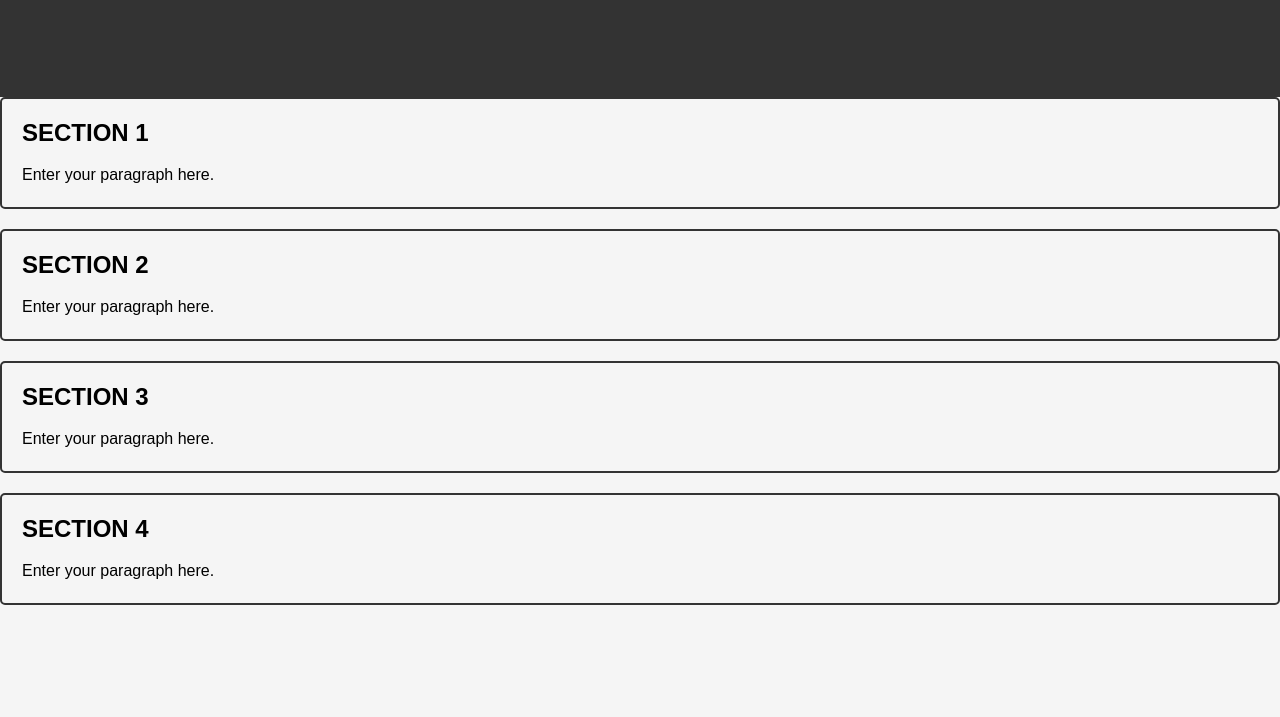
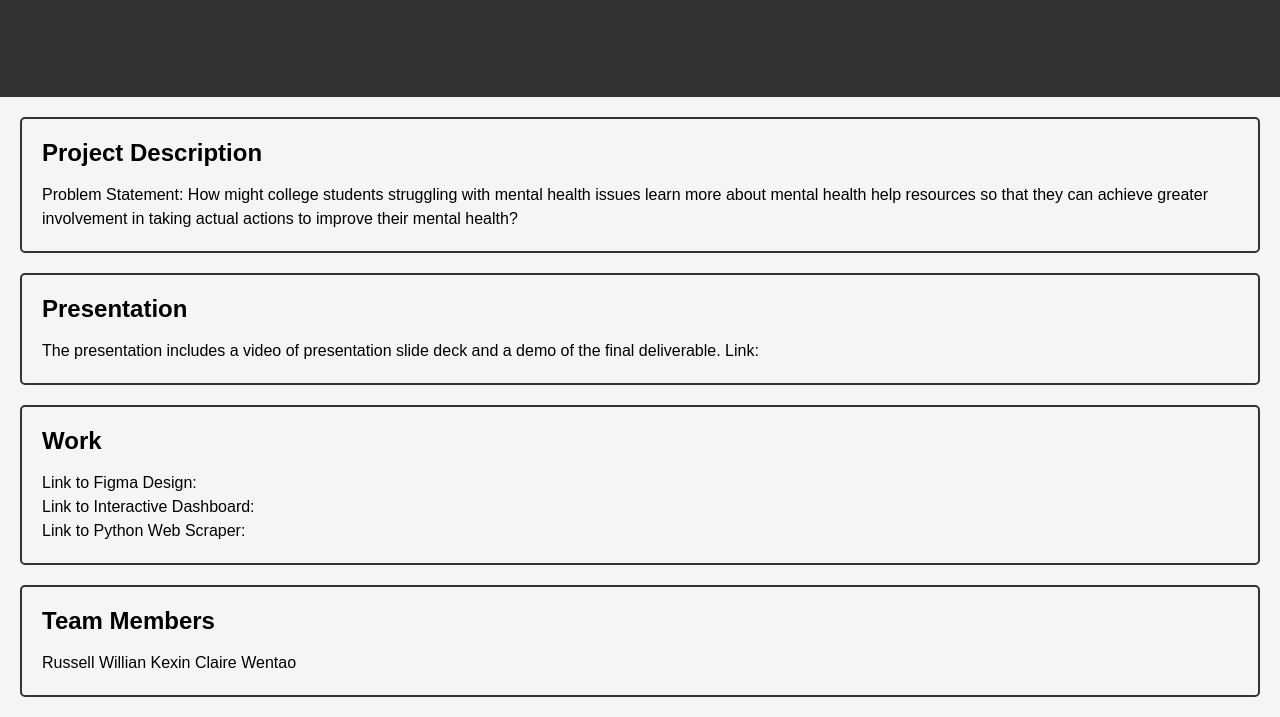
Before and after one commit to Russell-Eng/Jeeva-Landing-Page, a plain HTML site: page index.html in a window 1280 px wide. Shown: the part 145-862 px from the top of the page. Before the commit the page ends 800 px from the top, so only its background shows below. Drawn offline with Linux system fonts and the light colour scheme.

Commit message:
update section content

```diff
--- a/index.html
+++ b/index.html
@@ -11,23 +11,38 @@
   </header>
 
 	<section>
-		<h2>Section 1</h2>
-		<p>Enter your paragraph here.</p>
+		<h2>Project Description</h2>
+		<p>Problem Statement: How might college
+      students struggling with mental health issues
+      learn more about mental health help resources so
+      that they can achieve greater involvement in taking
+      actual actions to improve their mental health?
+    <br>
+
+    </p>
 	</section>
 
 	<section>
-		<h2>Section 2</h2>
-		<p>Enter your paragraph here.</p>
+		<h2>Presentation</h2>
+		<p>The presentation includes a video of presentation slide
+      deck and a demo of the final deliverable. Link:
+    </p>
 	</section>
 
 	<section>
-		<h2>Section 3</h2>
-		<p>Enter your paragraph here.</p>
+		<h2>Work</h2>
+		<p>Link to Figma Design:
+      <br>
+      Link to Interactive Dashboard:
+      <br>
+      Link to Python Web Scraper:
+
+    </p>
 	</section>
 
 	<section>
-		<h2>Section 4</h2>
-		<p>Enter your paragraph here.</p>
+		<h2>Team Members</h2>
+		<p>Russell Willian Kexin Claire Wentao</p>
 	</section>
 </body>
 </html>
--- a/style.css
+++ b/style.css
@@ -28,7 +28,7 @@ main {
 }
 
 section {
-  margin-bottom: 20px;
+  margin: 20px;
   padding: 20px;
   border: 2px solid #333;
   border-radius: 5px;
@@ -37,7 +37,6 @@ section {
 h2 {
   font-size: 24px;
   margin: 0 0 10px 0;
-  text-transform: uppercase;
 }
 
 p {
```
